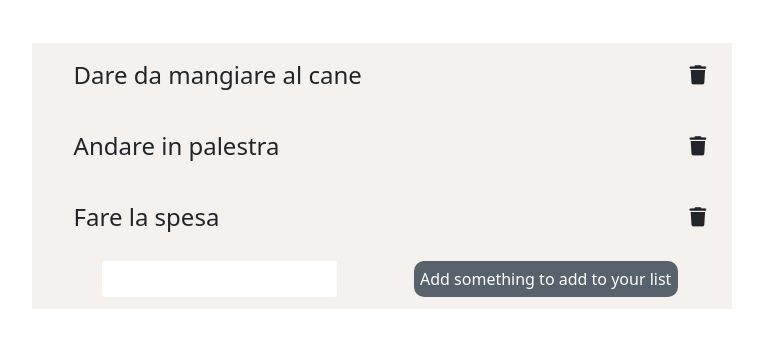
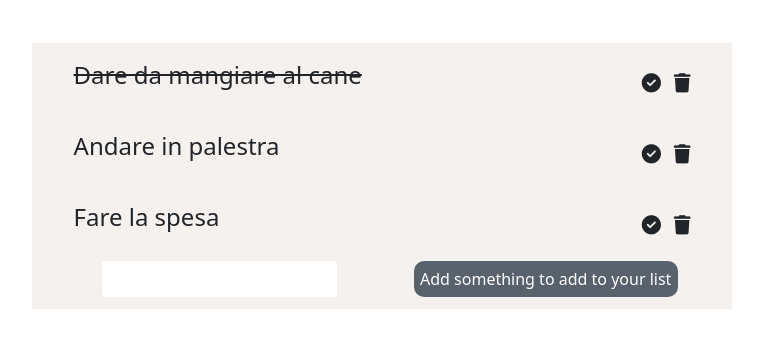
Before and after one commit to Ericson-Manalo/vue-todolist, a plain HTML site: page index.html in a window 1280 px wide. Shown: the part 53-400 px from the top of the page, without its empty margins (258-1021 px from the left). Drawn offline with nearby package versions, Linux system fonts and the light colour scheme.

Commit message:
fixed the line through at click on the icon

```diff
--- a/css/style.css
+++ b/css/style.css
@@ -6,7 +6,7 @@ li p{
     padding: .6rem;
 }
 
-li p.line-through{
+li p.done{
     text-decoration-line: line-through;
 }
 
@@ -16,8 +16,9 @@ li p:hover{
     border-bottom: 1px solid #58626C;
 }
 
-p i{
+div i{
     font-size: 1.2rem;
+    padding: .4rem;
 }
 
 ul{
--- a/index.html
+++ b/index.html
@@ -23,9 +23,13 @@
 
         <main>
             <ul class="py-1" v-if="toDoList.length > 0">
-                <li class="d-flex" v-for="(toDoItem, index) in toDoList">
-                    <p class="fs-4 w-100 justify-content-between d-flex">{{toDoItem.todo}}
-                        <i class="fa-solid fa-trash d-flex align-items-center" @click="toDoRemover(index)"></i>
+                <li class="d-flex" v-for="(toDoItem, index) in toDoList" @click="statusCheck(index)">
+                    <p class="fs-4 w-100" :class="toDoItem.done ? 'done' : ''">{{toDoItem.todo}}
+                        <div class="justify-content-end d-flex">
+                            <i class="fa-solid fa-circle-check d-flex align-items-center" ></i>
+                            <i class="fa-solid fa-trash d-flex align-items-center" @click="toDoRemover(index)"></i>
+                        </div>
+
                     </p>
                 </li>
 
--- a/js/myscript.js
+++ b/js/myscript.js
@@ -47,6 +47,10 @@ createApp({
 
             }
             this.newToDo ='';
+        },
+
+        statusCheck(indexElement){
+            this.toDoList[indexElement].done = !this.toDoList[indexElement].done;
         }
 
 
```
